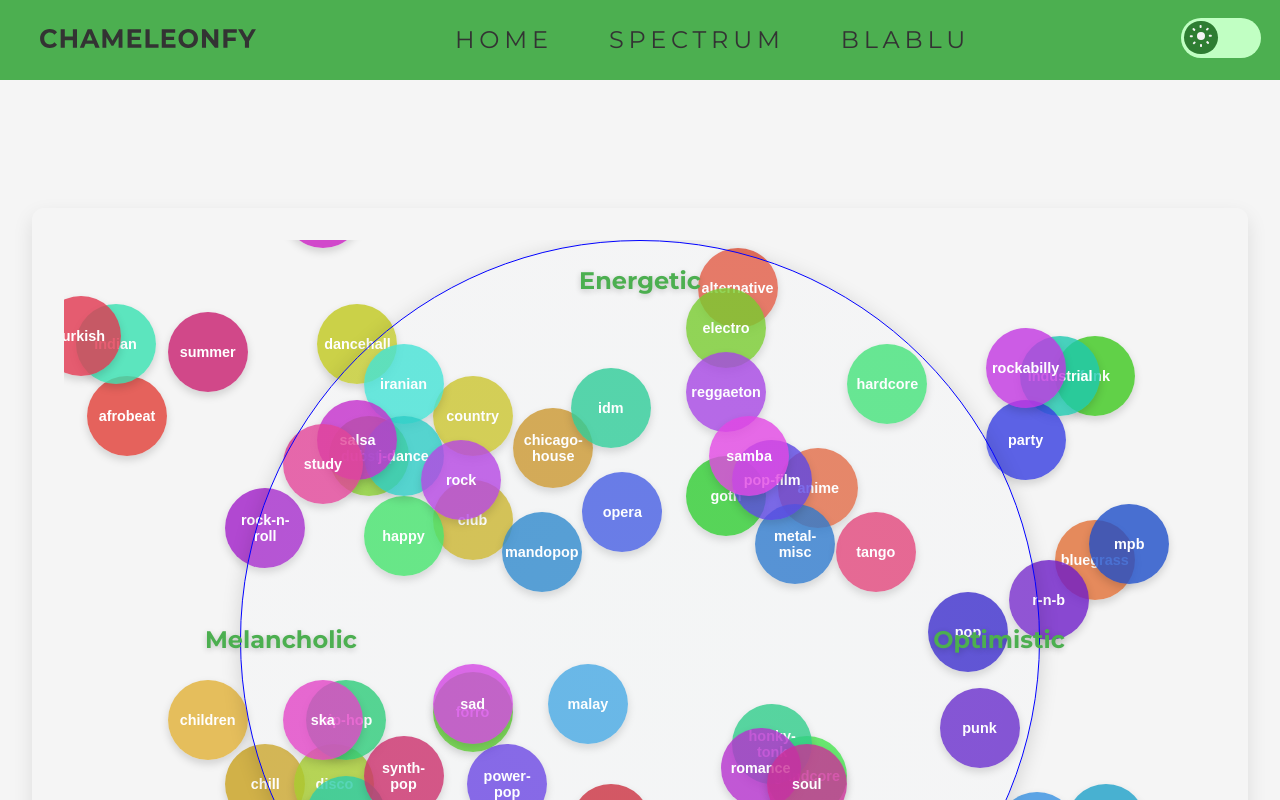
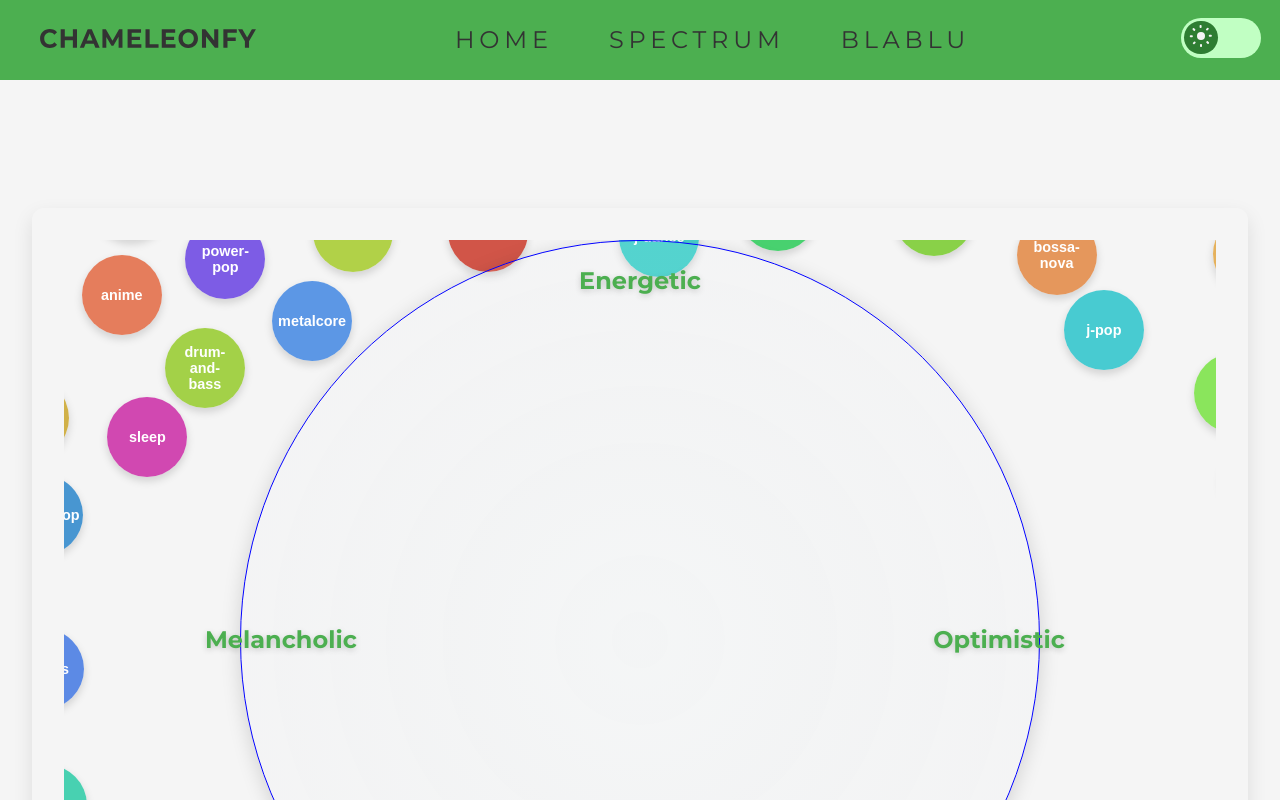
Before and after one commit to YotecSolutions/chameleonfy-frontend, a React (Create React App) app: page /spectrum in a window 1280 px wide. Shown: the top 800 px of the page. Built offline with nearby package versions, Linux system fonts and the light colour scheme.

Commit message:
feat: improve bubble chart genre button positioning to avoid overlap and ensure all genres are visible outside the blue circle

```diff
--- a/src/components/bubbleChart/BubbleChart.tsx
+++ b/src/components/bubbleChart/BubbleChart.tsx
@@ -267,47 +267,60 @@ const BubbleChart: React.FC = () => {
   useEffect(() => {
     const generateGenreButtons = () => {
       const buttons: GenreButton[] = [];
+      const takenPositions: Position[] = [];
+      const blueCircleRadius = 400; // Raio do círculo azul em pixels
+      const blueCircleCenter = { x: 50, y: 50 }; // Coordenadas do centro do círculo azul em porcentagem
+      const buttonRadius = 40; // Raio aproximado dos botões em pixels
+      const minDistanceFromCircle = blueCircleRadius + buttonRadius; // Distância mínima do botão ao círculo azul
 
-      const takenPositions: Set<string> = new Set();
+      // Verifica se uma nova posição se sobrepõe a posições já existentes
+      const doesOverlap = (newPosition: Position, takenPositions: Position[]): boolean => {
+        for (const pos of takenPositions) {
+          const dx = (newPosition.x - pos.x) * 8; // Convertendo de porcentagem para pixels considerando o círculo de 800px
+          const dy = (newPosition.y - pos.y) * 8;
+          const distance = Math.sqrt(dx * dx + dy * dy);
+          if (distance < buttonRadius * 2) {
+            return true; // Overlap detectado
+          }
+        }
+        return false;
+      };
+
+      // Gera posições para cada gênero
       genresWithColors.forEach((genre) => {
-        let position;
+        let position: Position;
         let attempts = 0;
+        const maxAttempts = 100;
 
-        // Generate a consistent position based on genre name hash
+        // Gera posições aleatórias até encontrar uma válida (fora do círculo e sem overlap)
         do {
-          position = generateFixedRandomPosition(genre.name);
+          const angle = Math.random() * 2 * Math.PI; // Ângulo aleatório
+          const distance = minDistanceFromCircle + Math.random() * 200; // Gera uma distância fora do círculo azul
+
+          // Calcula as coordenadas em porcentagem
+          const x = blueCircleCenter.x + (distance * Math.cos(angle)) / 8;
+          const y = blueCircleCenter.y + (distance * Math.sin(angle)) / 8;
+          position = { x, y };
           attempts++;
-        } while (takenPositions.has(`${position.x},${position.y}`) && attempts < 100);
+        } while (doesOverlap(position, takenPositions) && attempts < maxAttempts);
 
-        if (attempts < 100) {
-          takenPositions.add(`${position.x},${position.y}`);
+        if (attempts < maxAttempts) {
+          takenPositions.push(position);
           buttons.push({
             name: genre.name,
             color: genre.color,
             position,
           });
+        } else {
+          console.warn(`Não foi possível encontrar uma posição válida para o gênero: ${genre.name}`);
         }
       });
+
       setGenreButtons(buttons);
     };
 
     generateGenreButtons();
   }, []);
-
-  /**
-   * Generates a fixed random position for genre buttons based on the genre name.
-   * @param {string} name - The name of the genre.
-   * @returns {Position} The position for the genre button.
-   */
-  const generateFixedRandomPosition = (name: string): Position => {
-    let hash = 0;
-    for (let i = 0; i < name.length; i++) {
-      hash = name.charCodeAt(i) + ((hash << 5) - hash);
-    }
-    const x = (hash % 80) + 10; // Ensure x is between 10% and 90%
-    const y = ((hash >> 8) % 80) + 10; // Ensure y is between 10% and 90%
-    return { x, y };
-  };
 
   return (
     <main className={styles['main-bubble-chart']}>
```
